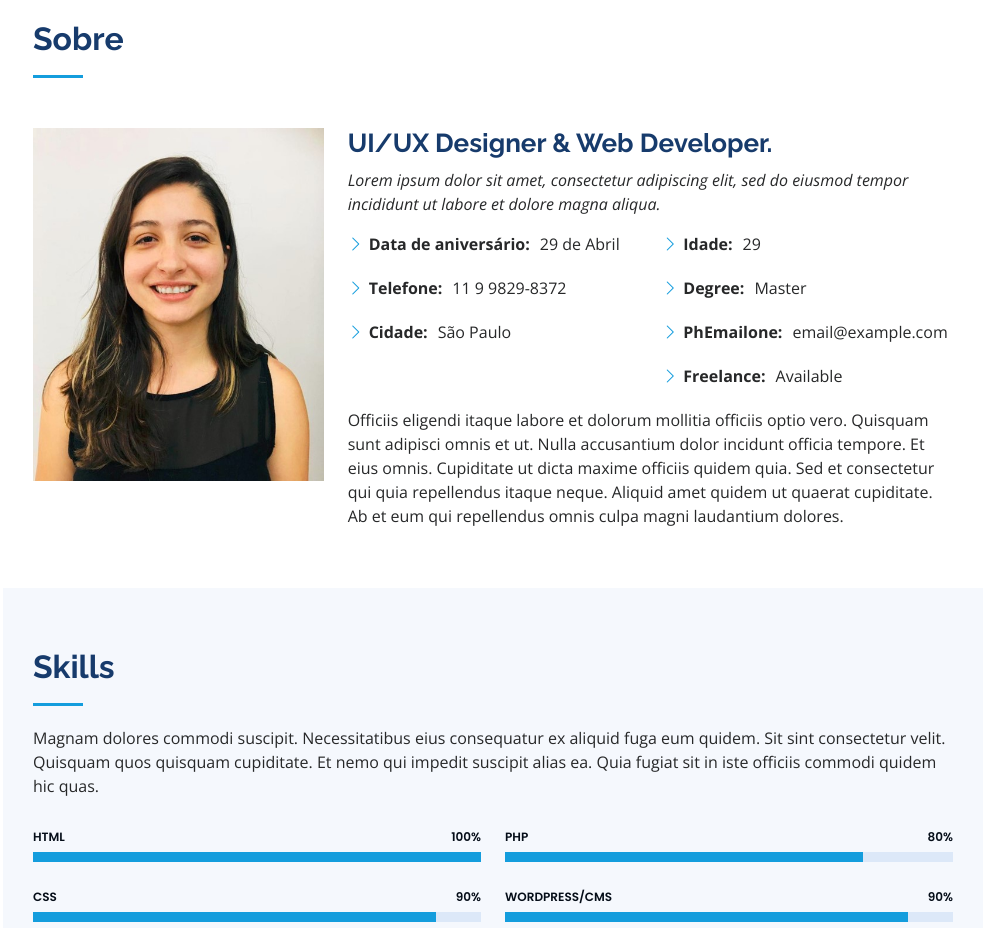
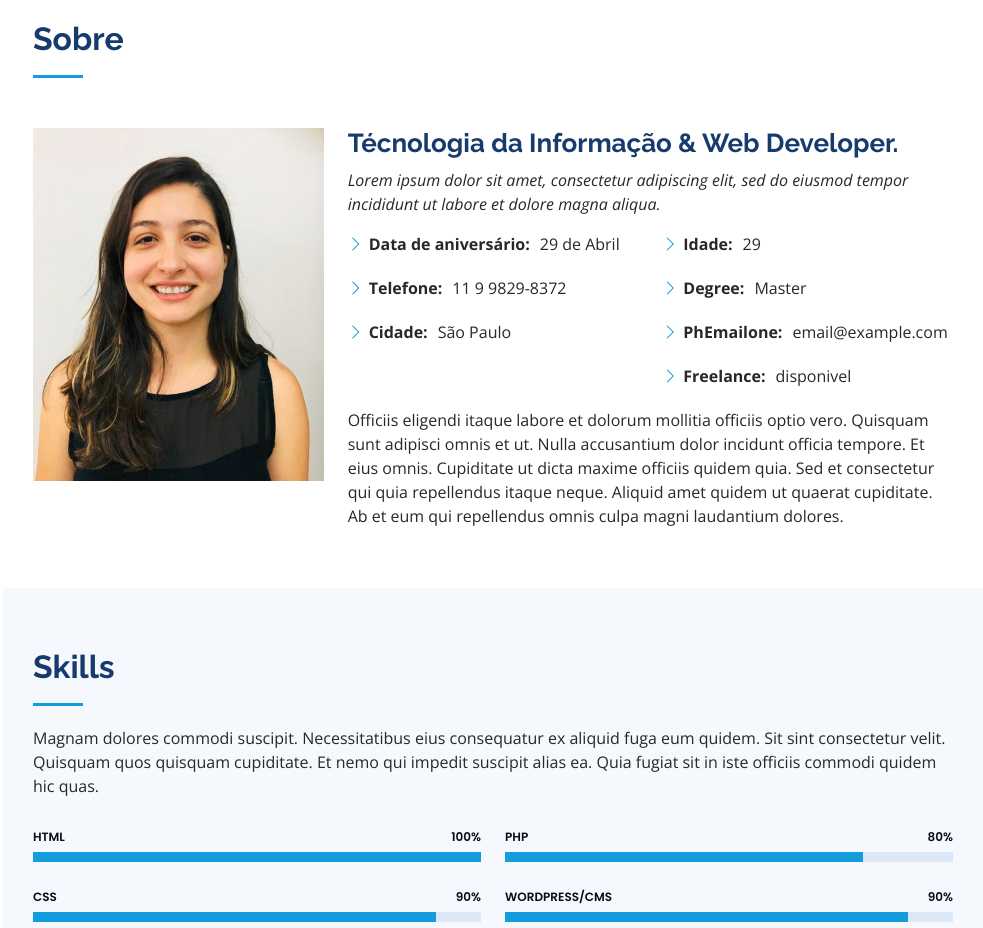
Before and after one commit to anajota/portfolio, a plain HTML site: page iPortfolio/iPortfolio/index.html in a window 1280 px wide. Shown: the part 840-1768 px from the top of the page, without its empty margins (297-1280 px from the left). Drawn offline with nearby package versions, Linux system fonts and the light colour scheme.

Commit message:
Traducao do menu lateral

```diff
--- a/iPortfolio/iPortfolio/index.html
+++ b/iPortfolio/iPortfolio/index.html
@@ -92,7 +92,7 @@
             <img src="assets/img/profile-img.jpg" class="img-fluid" alt="">
           </div>
           <div class="col-lg-8 pt-4 pt-lg-0 content" data-aos="fade-left">
-            <h3>UI/UX Designer &amp; Web Developer.</h3>
+            <h3>Técnologia da Informação &amp; Web Developer.</h3>
             <p class="fst-italic">
               Lorem ipsum dolor sit amet, consectetur adipiscing elit, sed do eiusmod tempor incididunt ut labore et dolore
               magna aliqua.
@@ -110,7 +110,7 @@
                   <li><i class="bi bi-chevron-right"></i> <strong>Idade:</strong> <span>29</span></li>
                   <li><i class="bi bi-chevron-right"></i> <strong>Degree:</strong> <span>Master</span></li>
                   <li><i class="bi bi-chevron-right"></i> <strong>PhEmailone:</strong> <span>email@example.com</span></li>
-                  <li><i class="bi bi-chevron-right"></i> <strong>Freelance:</strong> <span>Available</span></li>
+                  <li><i class="bi bi-chevron-right"></i> <strong>Freelance:</strong> <span>disponivel</span></li>
                 </ul>
               </div>
             </div>
```
